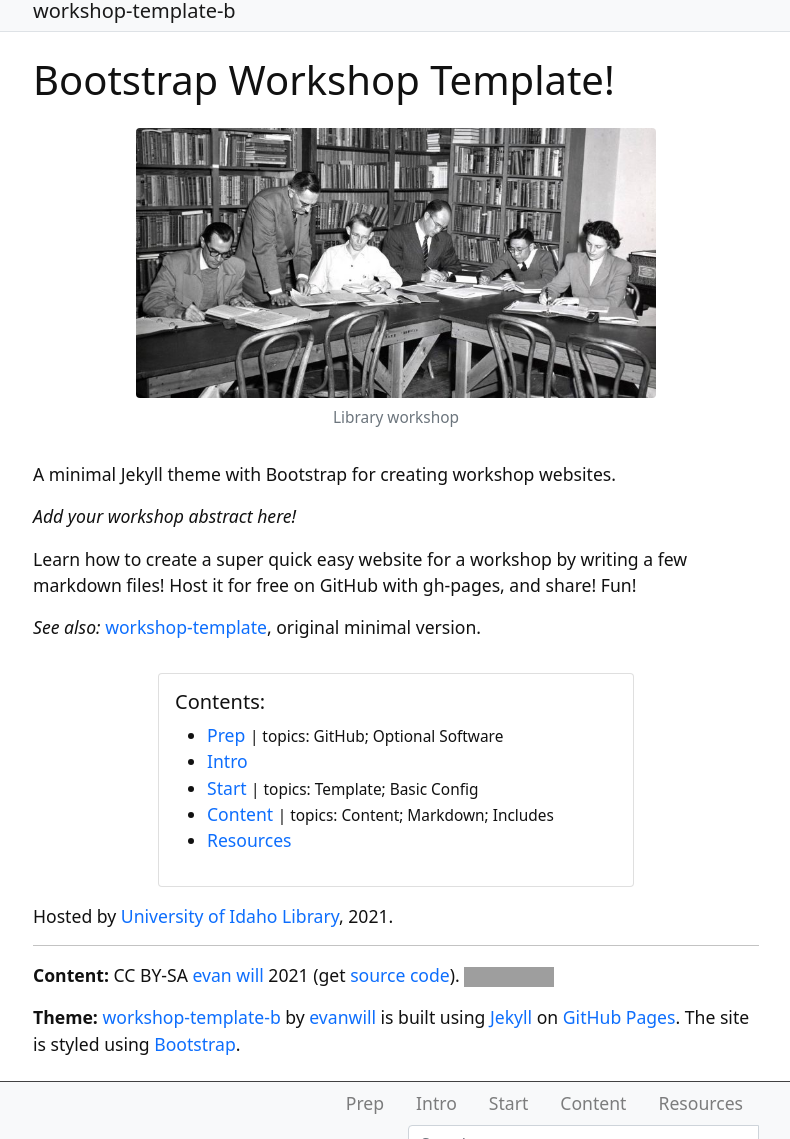
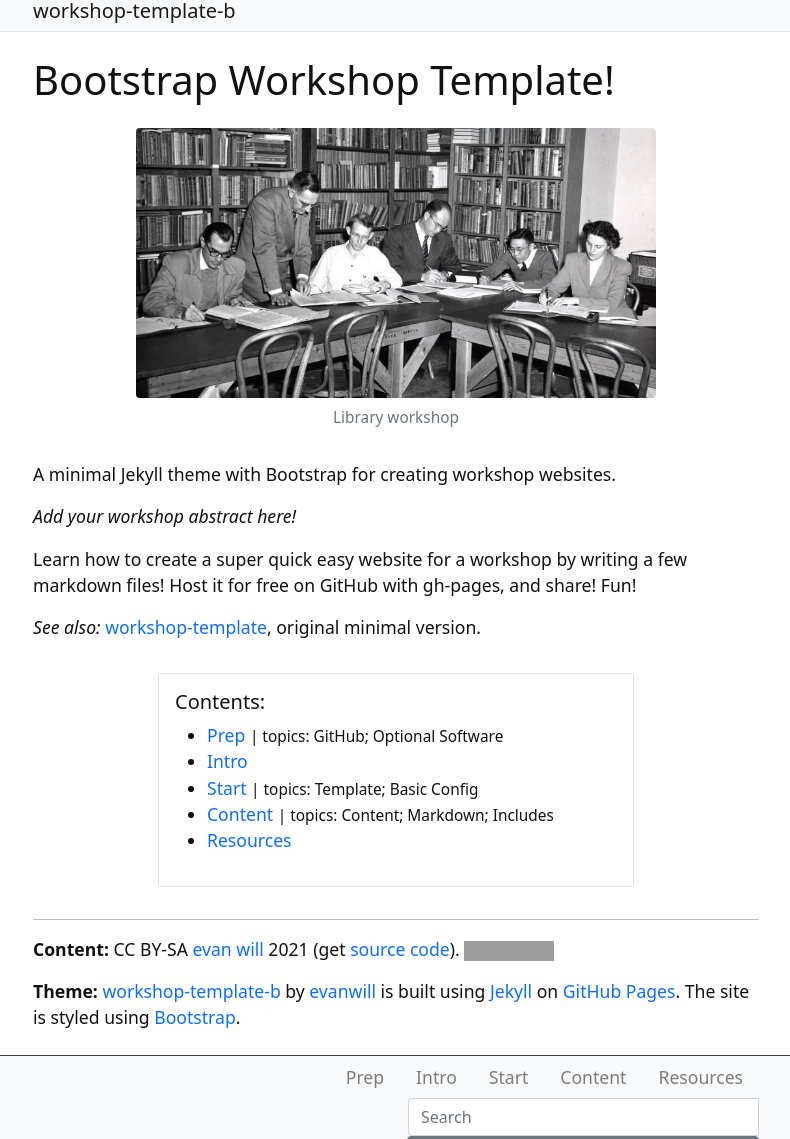
Before and after one commit to evanwill/workshop-template-b, a Jekyll site: the page built from index.md, in a window 1280 px wide, cut to the strip 121-1260 px from the top of the page. Shown: the whole strip, without its empty margins (244-1034 px from the left). Built offline with Jekyll 4.4.1, drawn with Linux system fonts in a browser that asks for light colours; grey boxes are pictures that could not be loaded.

Commit message:
remove ui link

```diff
--- a/index.md
+++ b/index.md
@@ -19,8 +19,6 @@ Fun!
 
 {% include toc.html %}
 
-Hosted by [University of Idaho Library](http://www.lib.uidaho.edu/), {{ site.pub_year }}.
-
 ------
 
 {% include template/credits.html %}
```
